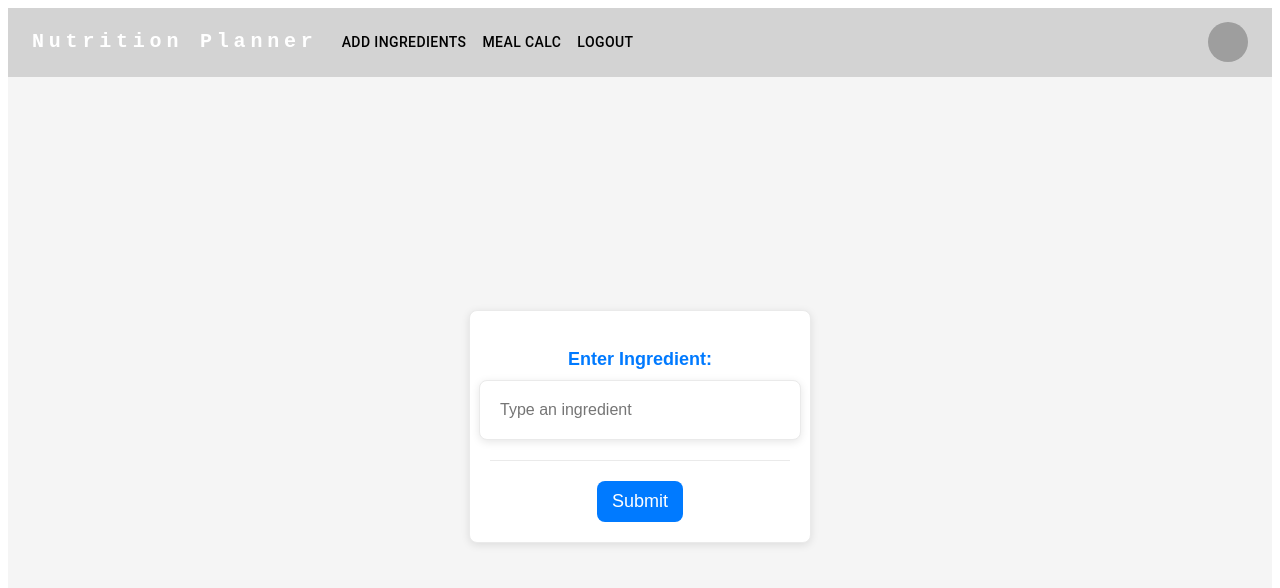
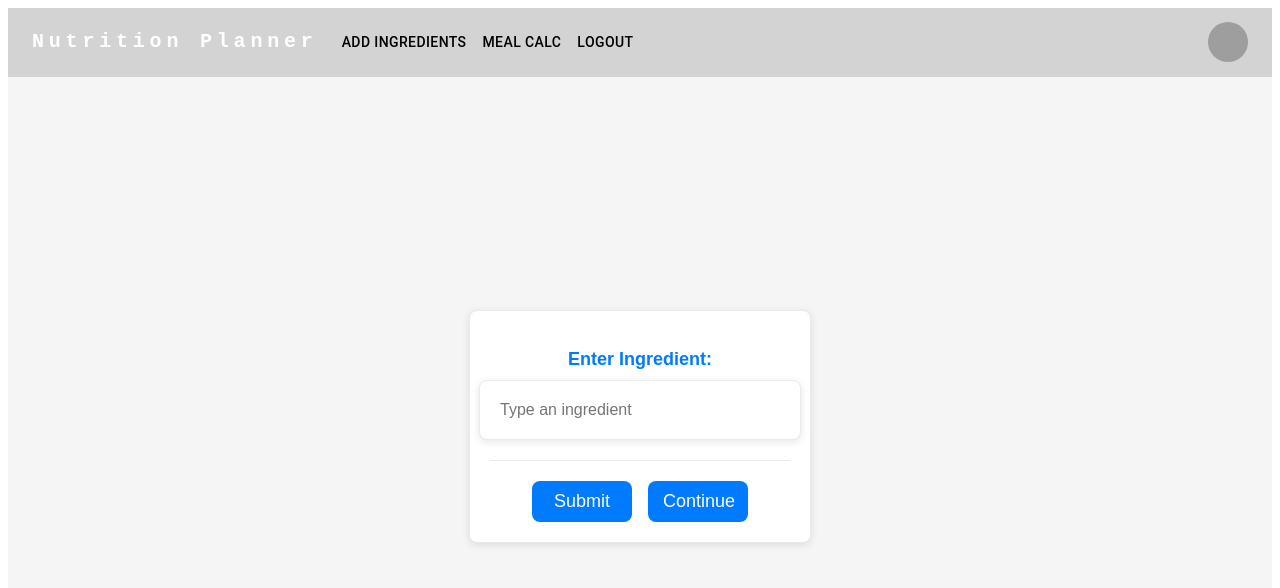
Before and after one commit to naligant/Recipe_Suggester, a Next.js app in the folder client/: page /add-ingredients in a window 1280 px wide. Shown: the top 588 px of the page. Built offline with nearby package versions, Linux system fonts and the light colour scheme; grey boxes are pictures that could not be loaded.

Commit message:
Added continue

```diff
--- a/client/app/add-ingredients/IngredientInput.css
+++ b/client/app/add-ingredients/IngredientInput.css
@@ -130,7 +130,7 @@
   padding: 10px 15px;
   cursor: pointer;
   border-radius: 8px;
-  width: 100%;
+  width: 100px;
   text-align: center;
   transition: background-color 0.2s ease;
 }
--- a/client/app/add-ingredients/page.tsx
+++ b/client/app/add-ingredients/page.tsx
@@ -21,6 +21,8 @@ import Accordion from '@mui/material/Accordion';
 import AccordionActions from '@mui/material/AccordionActions';
 import AccordionSummary from '@mui/material/AccordionSummary';
 import AccordionDetails from '@mui/material/AccordionDetails';
+import Stack from '@mui/material/Stack';
+
 
 const pages = [
   { name: 'Add Ingredients', href: '/add-ingredients' },
@@ -83,7 +85,7 @@ const IngredientInput: React.FC = () => {
     }
 
     // Clear all the ingredients after submission
-    setIngredientsList([]);
+    // setIngredientsList([]);
 
   };
 
@@ -262,11 +264,14 @@ const IngredientInput: React.FC = () => {
           )}
 
           {/* Use a form with onSubmit to call handleSubmit */}
-          <form id="ingredient_form" onSubmit={handleSubmit}>
+          <Stack spacing = {2} direction = "row">
+            <form id="ingredient_form" onSubmit={handleSubmit}>
 
-              <button type = "submit" className = "submit-button"> Submit </button>
+                <button type = "submit" className = "submit-button"> Submit </button>
 
-          </form>
+            </form>
+          <a href = "/meal" target = "_self" rel = "noopener noreferrer"><button type = "submit" className = "submit-button"> Continue </button></a>
+          </Stack>
         </div>
       </div>
       </>
```
